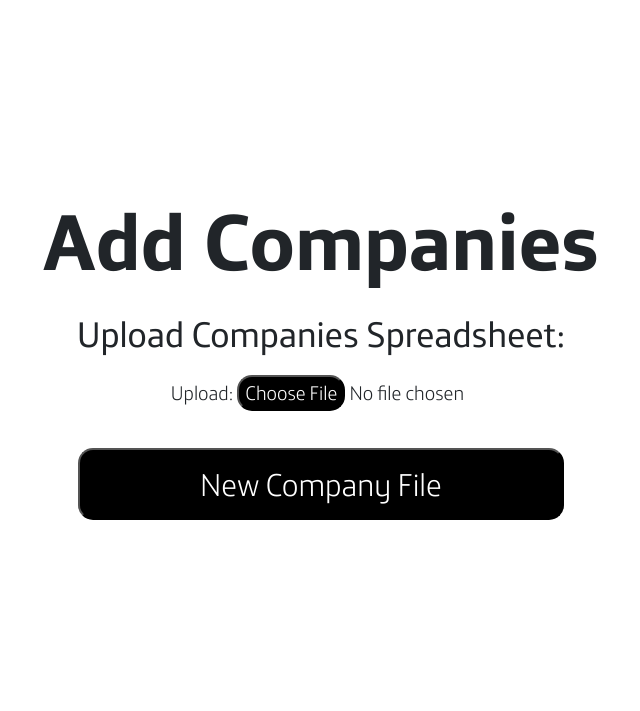
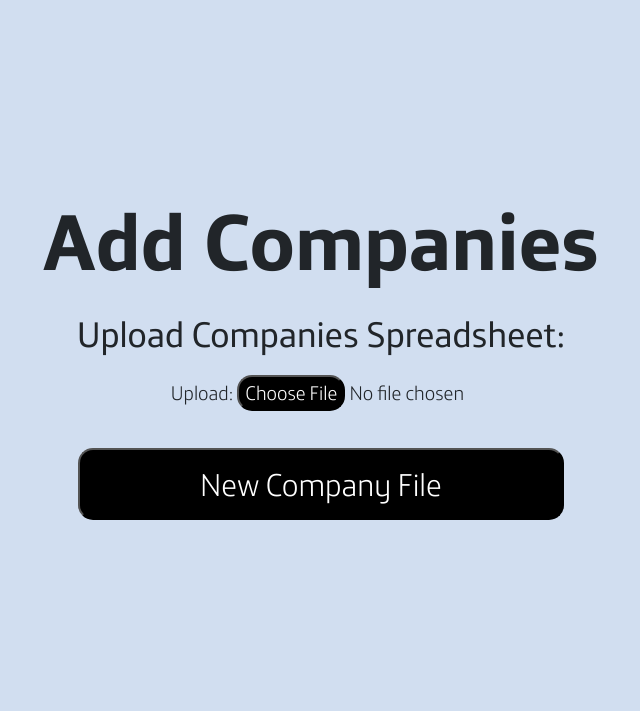
Before and after one commit to armallah/SEG-venture-capital-portfolio, a Django app: page /add/company in a window 1280 px wide. Shown: the top 711 px of the page, without its empty margins (319-959 px from the left). Run offline with Django 4.2, Linux system fonts and the light colour scheme; parts of the project's set-up code (start-up, migrations or seed data) failed here and were passed over; some libraries are stand-ins or nearby versions.

Commit message:
add background

```diff
--- a/static/css/addCompany.css
+++ b/static/css/addCompany.css
@@ -19,6 +19,7 @@
 
 body{
     text-align: center;
+    background-color: rgba(25, 93, 181, 0.2);
 }
 
 h1{
```
